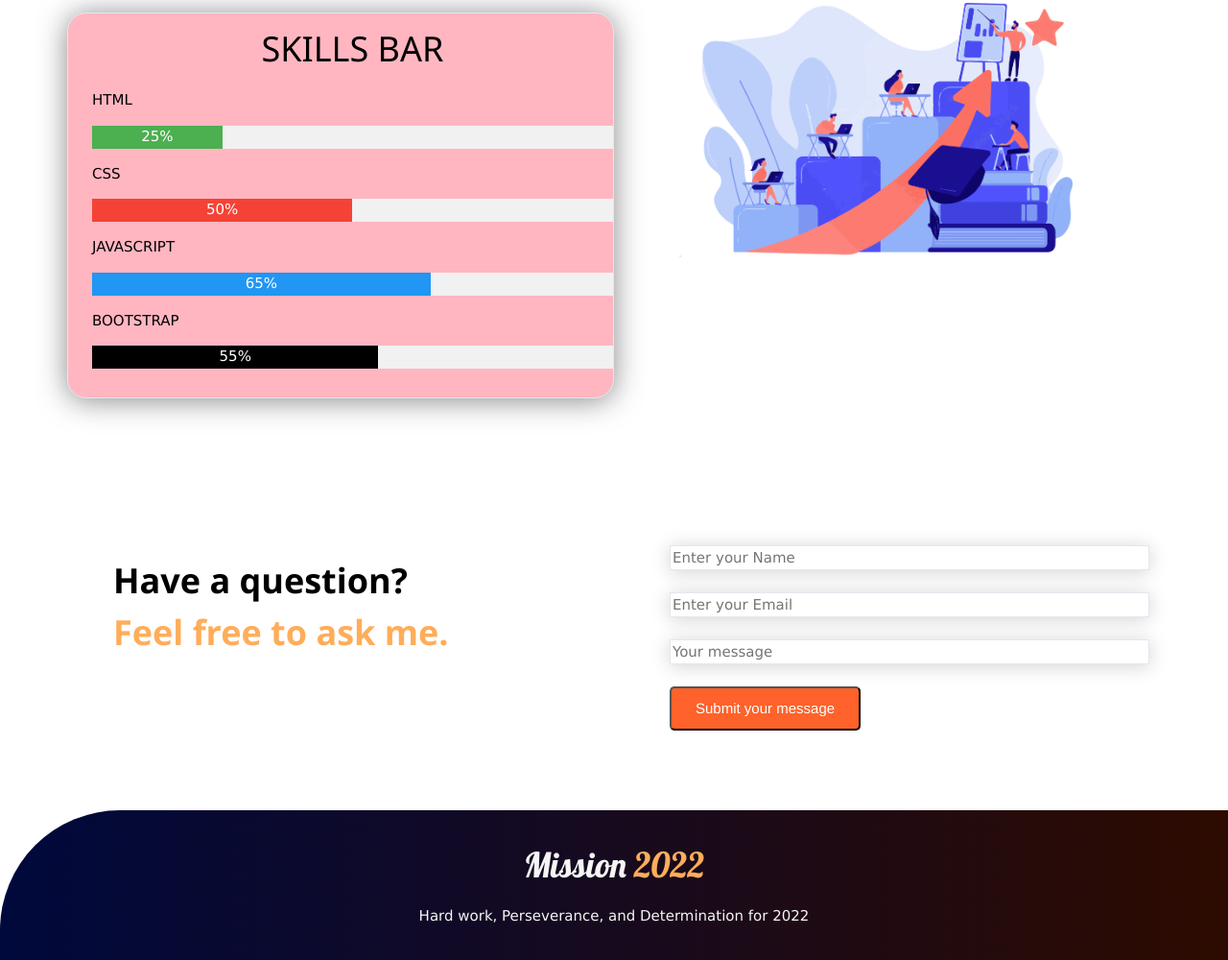
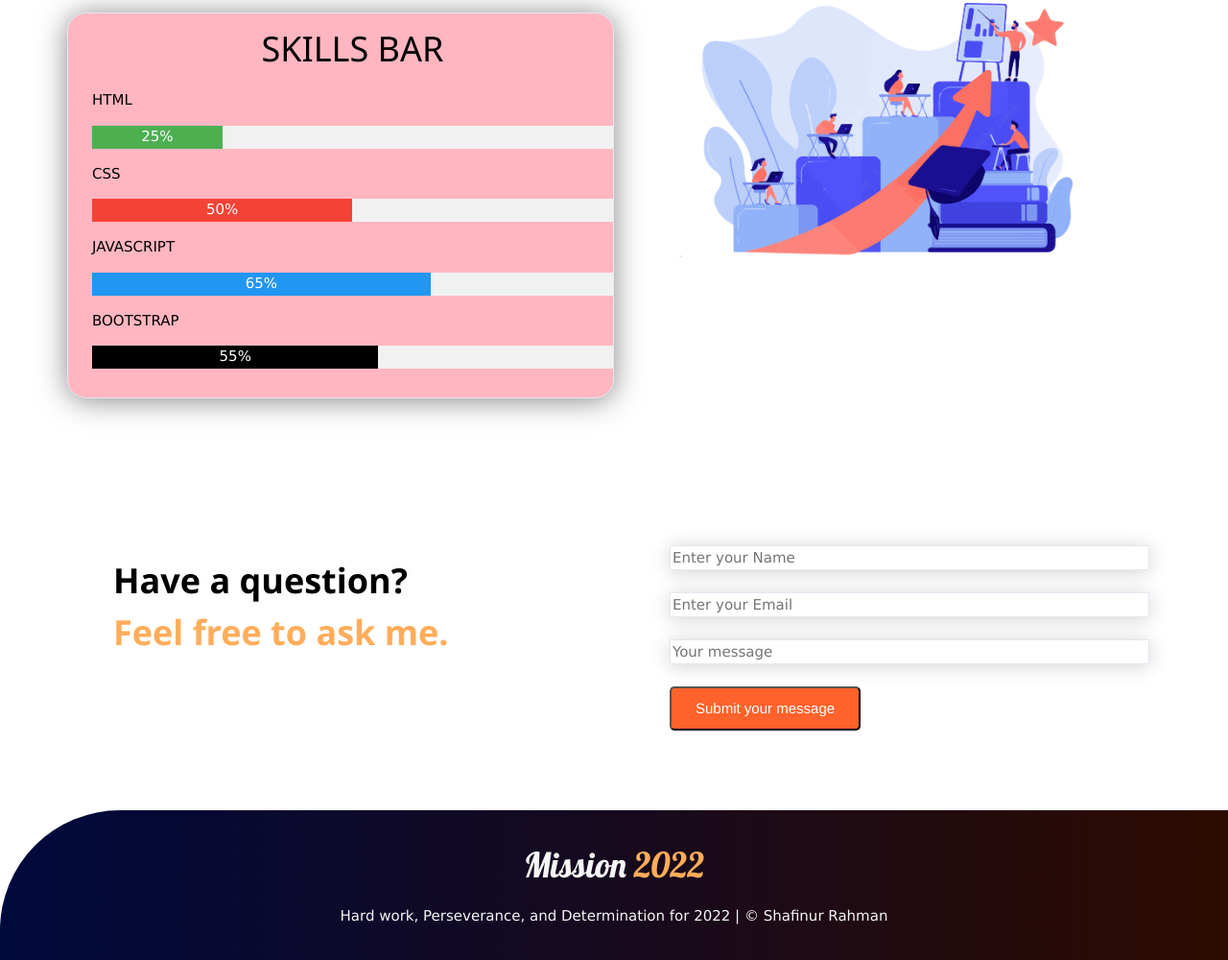
Before and after one commit to shaykat22/first-assignment, a plain HTML site: page index.html in a window 1280 px wide. Shown: the part 2341-3341 px from the top of the page at 96% size. Drawn offline with nearby package versions, Linux system fonts and the light colour scheme.

Commit message:
name added

```diff
--- a/index.html
+++ b/index.html
@@ -161,7 +161,7 @@
         <div class="footer">
             <h1 class=" white lobster"> Mission <span class="colors">2022</span></h1>
 
-            <p class=" white">Hard work, Perseverance, and Determination for 2022</p>
+            <p class=" white">Hard work, Perseverance, and Determination for 2022 | © Shafinur Rahman</p>
         </div>
 
     </section>
```
